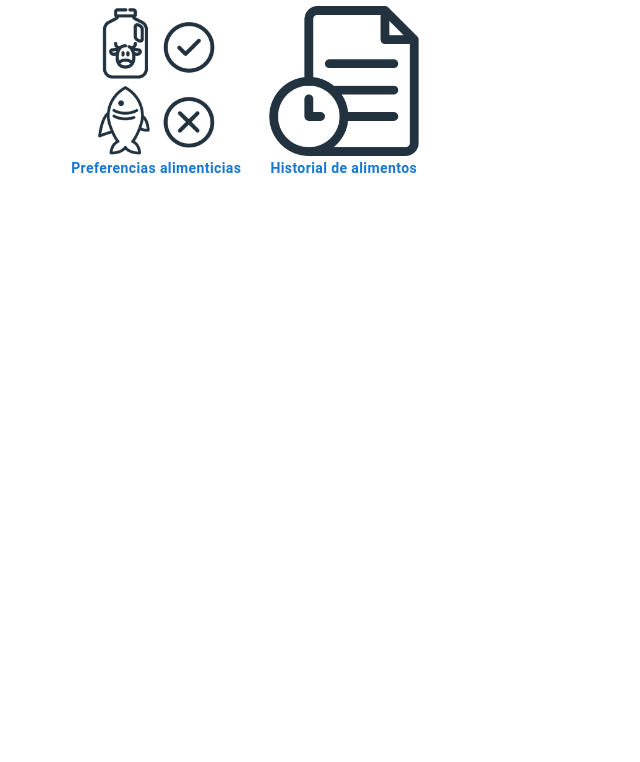
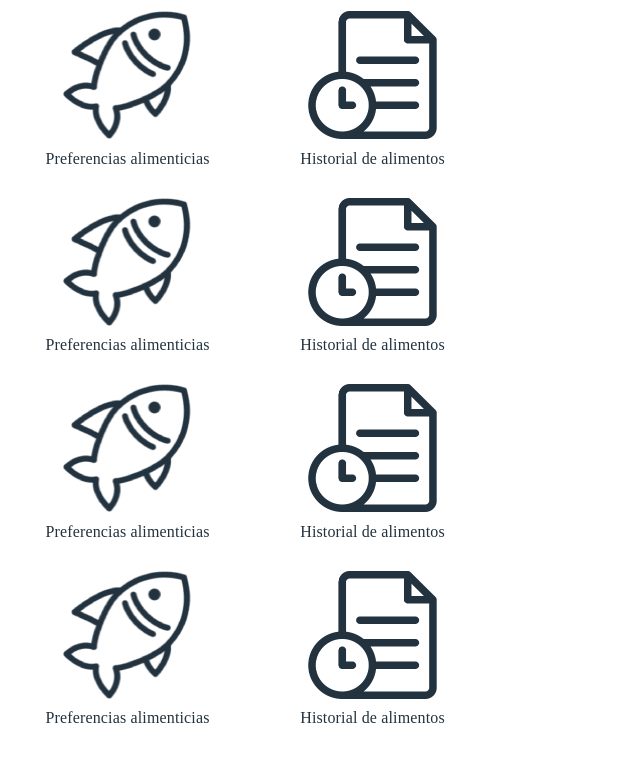
Before and after one commit to crisCourier6/mf-user-profile, a React (Create React App) app: page /profile in a window 1280 px wide. Shown: the top 762 px of the page, without its empty margins (0-640 px from the left). Built offline with nearby package versions, Linux system fonts and the light colour scheme.

Commit message:
updated user profile and user food preferences

```diff
--- a/src/components/UserFoodPreferences.tsx
+++ b/src/components/UserFoodPreferences.tsx
@@ -7,7 +7,7 @@ import { Allergen } from "../interfaces/allergen";
 import InfoOutlinedIcon from '@mui/icons-material/InfoOutlined';
 import ImagesAllergens from "../images/ImagesAllergens";
 
-const UserFoodPreferences: React.FC = () => {
+const UserFoodPreferences: React.FC<{ isAppBarVisible: boolean }> = ({ isAppBarVisible }) => {
     const navigate = useNavigate()
     const { id } = useParams()
     const [userFoodPrefs, setUserFoodPrefs] = useState<Allergen[]>([])
@@ -115,6 +115,35 @@ const UserFoodPreferences: React.FC = () => {
             justifyContent="center"
             alignItems="stretch"
             sx={{width: "100vw", maxWidth:"500px", gap:"5px", flexWrap: "wrap", pb: 7}}>
+                <Box
+                sx={{
+                    display: "flex",
+                    flexDirection: "column",
+                    justifyContent: "center",
+                    alignItems: "center",
+                    maxWidth: "500px",
+                    position: 'sticky',
+                    top: isAppBarVisible?"50px":"0px",
+                    width:"100%",
+                    transition: "top 0.3s",
+                    backgroundColor: 'primary.dark',
+                    zIndex: 100,
+                    boxShadow: 3,
+                    overflow: "hidden",
+                    borderBottom: "5px solid",
+                    borderLeft: "5px solid",
+                    borderRight: "5px solid",
+                    borderColor: "secondary.main",
+                    boxSizing: "border-box"
+                  }}
+                >
+                    <Typography variant={isAppBarVisible?'h5':"h6"} width="100%" sx={{py:0.5}} color= "primary.contrastText">
+                        Mis preferencias alimenticias
+                    </Typography>
+                    <Typography variant="subtitle1"  width="100%" sx={{py:0.5, display: isAppBarVisible?"none":"block"}} color= "warning.main">
+                        Selecciona los alérgenos que deseas evitar
+                    </Typography>
+                </Box>
                 <Paper
                 sx={{display: "flex",
                     flexDirection: "row",
@@ -125,8 +154,8 @@ const UserFoodPreferences: React.FC = () => {
                     bgcolor: "primary.main",
                     color: "primary.contrastText"}}>
                         <InfoOutlinedIcon sx={{height:"100%", bgcolor: "white", color:"primary.main", px:"5px"}}/>
-                        <Typography textAlign="justify" fontWeight="bold" fontSize={13} sx={{padding:1}}>
-                            Selecciona los alérgenos que deseas evitar
+                        <Typography textAlign="justify" fontWeight="bold" fontSize={13} fontFamily="Montserrat" sx={{padding:1}}>
+                            Selecciona los <span style={{color: "orange"}}> alérgenos que deseas evitar </span>
                             para que te alertemos de su presencia cuando
                             veas el perfil de un alimento.
                         </Typography>
@@ -195,7 +224,6 @@ const UserFoodPreferences: React.FC = () => {
                                     sx={{
                                         fontWeight: "bold",
                                         fontSize: 16,
-                                        color:"secondary.contrastText"
                                     }}
                             >
                                 Guardar cambios
@@ -207,15 +235,20 @@ const UserFoodPreferences: React.FC = () => {
                     open = {successOpen}
                     autoHideDuration={3000}
                     onClose={handleSuccessClose}
-                    sx={{bottom: 60}}
+                    sx={{bottom: "10vh"}}
                     >
                     <Alert
                         severity="success"
                         variant="filled"
+                        action={
+                            <Button color="inherit" size="small" onClick={handleSuccessClose}>
+                              OK
+                            </Button>
+                        }
+                        sx={{ width: '100%',
+                            bgcolor: "secondary.main",
+                            color: "secondary.contrastText",
 
-                        sx={{ width: '100%',
-                            color: "secondary.main",
-                            bgcolor: "secondary.contrastText"
                          }}
                     >
                         Preferencias actualizadas!
--- a/src/components/UserFoodPreferencesMini.tsx
+++ b/src/components/UserFoodPreferencesMini.tsx
@@ -1,11 +1,8 @@
 import React from "react";
-import { Button, Box, Alert, Paper, Grid, Switch, Snackbar, SnackbarCloseReason, AppBar, Toolbar, Typography} from '@mui/material';
-import { useNavigate, useParams } from 'react-router-dom';
+import { useNavigate } from 'react-router-dom';
 import axios from 'axios';
 import { useEffect, useState } from 'react';
 import { Allergen } from "../interfaces/allergen";
-import InfoOutlinedIcon from '@mui/icons-material/InfoOutlined';
-import ImagesAllergens from "../images/ImagesAllergens";
 
 const UserFoodPreferencesMini: React.FC = () => {
     const navigate = useNavigate()
--- a/src/components/UserProfile.tsx
+++ b/src/components/UserProfile.tsx
@@ -1,9 +1,9 @@
 import React from "react";
-import { Button, Box, Alert, Paper, Grid} from '@mui/material';
+import { Button, Box, Alert, Paper, Grid, Typography} from '@mui/material';
 import { useNavigate, useParams, Link } from 'react-router-dom';
 import axios from 'axios';
 import { useEffect, useState } from 'react';
-import FoodPrefsIcon from "../../public/icons/preference.png"
+import FoodPrefsIcon from "../../public/icons/food-prefs.png"
 import FoodDiaryIcon from "../../public/icons/diary.png"
 import CommentsIcon from "../../public/icons/comments.png"
 import FoodEditionIcon from "../../public/icons/edit.png"
@@ -18,52 +18,58 @@ const UserProfile: React.FC = () => {
     const { id } = useParams()
 
 
+    const handleFoodPrefs = () => {
+        navigate("food-prefs")
+    }
+
+    const handleFoodHistory = () => {
+        navigate("food-history")
+    }
+
+    const optionsUser = [
+        {name: "Preferencias alimenticias", function: handleFoodPrefs, icon: FoodPrefsIcon},
+        {name: "Historial de alimentos", function: handleFoodHistory, icon: FoodHistoryIcon},
+        {name: "Preferencias alimenticias", function: handleFoodPrefs, icon: FoodPrefsIcon},
+        {name: "Historial de alimentos", function: handleFoodHistory, icon: FoodHistoryIcon},
+        {name: "Preferencias alimenticias", function: handleFoodPrefs, icon: FoodPrefsIcon},
+        {name: "Historial de alimentos", function: handleFoodHistory, icon: FoodHistoryIcon},
+        {name: "Preferencias alimenticias", function: handleFoodPrefs, icon: FoodPrefsIcon},
+        {name: "Historial de alimentos", function: handleFoodHistory, icon: FoodHistoryIcon},
+    ]
+
     return <Grid container display="flex"
-            flexDirection="column"
-            justifyContent="space-between"
-            alignItems="center"
-            sx={{width: "100vw", maxWidth:"500px", gap:"10px"}}>
-                <Box sx={{
-                    display: "flex",
-                    width: "75%",
-                    justifyContent: "space-between",
-                }}>
-                    <Button component={Link} to={"food-prefs"}
+                flexDirection="row"
+                justifyContent="space-evenly"
+                alignItems="stretch"
+                sx={{width: "100vw", maxWidth:"500px", gap:"5px", flexWrap: "wrap", pb: 7}}
+            >
+                {optionsUser.map((option) => (
+                <Button variant='dashed' onClick={option.function}
                 sx={{display: "flex",
                     flexDirection: "column",
                     alignItems: "center",
-                            width: "50%",
-                            textTransform: "none",
-                            fontWeight: "bold"}}
+                    justifyContent: "stretch",
+                    width: "45%",
+                    fontWeight: "bold",
+                }}
                 >
+                    <Box width="70%">
                     <Box
                         component="img"
                         sx={{
-                            maxHeight: { xs: 90, md: 150 },
+                            width: "100%"
                         }}
-                            alt="preferencias alimenticias"
-                            src={FoodPrefsIcon}
+                        alt={option.name}
+                        src={option.icon}
                     />
-                        Preferencias alimenticias
+                    </Box>
+
+                    <Typography   fontFamily={"Montserrat"} color={"primary.dark"}>
+                        {option.name}
+                    </Typography>
                 </Button>
-                    <Button sx={{display: "flex",
-                        flexDirection: "column",
-                        alignItems: "center",
-                        width: "50%",
-                        textTransform: "none",
-                        fontWeight: "bold"}}>
-                        <Box
-                            component="img"
-                            sx={{
-                            maxHeight: { xs: 90, md: 150 },
-                            }}
-                            alt="Historial de alimentos"
-                            src={FoodHistoryIcon}
-                        />
-                        Historial de alimentos
-                    </Button>
+            ))}
 
-                </Box>
 
             </Grid>
 
--- a/src/index.tsx
+++ b/src/index.tsx
@@ -3,17 +3,78 @@ import ReactDOM from 'react-dom/client';
 import './index.css';
 import App from './App';
 import reportWebVitals from './reportWebVitals';
+import { createTheme, ThemeProvider } from '@mui/material';
+
+declare module '@mui/material/Button' {
+  interface ButtonPropsVariantOverrides {
+    dashed: true;
+  }
+}
+
+
+const theme = createTheme({
+
+  palette: {
+    primary: {
+      light: '#e8eff9',
+      main: "#425a6c",
+      dark: '#22323f',
+      contrastText: '#ffffff',
+    },
+    secondary: {
+      light: '#eefded',
+      main: "#9bf096",
+      dark: '#008537',
+      contrastText: '#22323f',
+    },
+  },
+  components: {
+    MuiSwitch: {
+      defaultProps: {
+        color:"warning"
+      },
+    },
+    MuiButton: {
+      variants: [
+        {
+          props: { variant: "dashed" },
+          style: {
+
+            borderRadius: 10,
+            border: "5px dashed",
+            borderColor: "#ffffff",
+            backgroundColor: "#ffffff",
+            "&:hover": {
+              backgroundColor: "#ffffff",
+              border: "5px dashed",
+              borderColor: "#9bf096"
+            }
+          },
+        },
+      ],
+      styleOverrides: {
+        root: {
+          fontWeight: "bold",
+          textTransform: "none",
+          "&:hover" : {
+            color: "#22323f",
+            backgroundColor: "#9bf096",
+            borderColor: "#9bf096"
+          }
+        }
+      }
+    },
+
+  }
+})
 
 const root = ReactDOM.createRoot(
   document.getElementById('root') as HTMLElement
 );
 root.render(
   <React.StrictMode>
-    <App />
+    <ThemeProvider theme={theme}>
+      <App />
+    </ThemeProvider>
   </React.StrictMode>
 );
-
-// If you want to start measuring performance in your app, pass a function
-// to log results (for example: reportWebVitals(console.log))
-// or send to an analytics endpoint. Learn more: https://bit.ly/CRA-vitals
-reportWebVitals();
```
Also changed, not shown: public/icons/food-prefs.png (added), public/icons/preference.png (deleted). Lines whose indentation alone changed are shown as unchanged.
